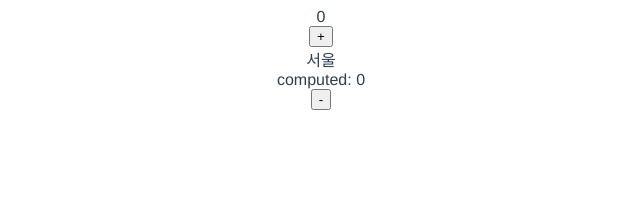
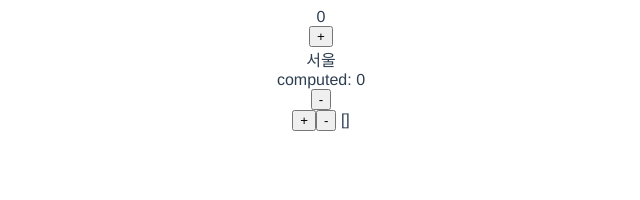
Before and after one commit to WonTaeJang/vue_dashboard, a Vue app: page /board in a window 1280 px wide. Shown: the top 200 px of the page, without its empty margins (319-959 px from the left). Built offline with nearby package versions, Linux system fonts and the light colour scheme.

Commit message:
pinia persistedstate

```diff
--- a/package.json
+++ b/package.json
@@ -10,6 +10,7 @@
   "dependencies": {
     "core-js": "^3.8.3",
     "pinia": "^2.0.20",
+    "pinia-plugin-persistedstate": "^2.1.1",
     "vue": "^3.2.13",
     "vue-router": "^4.1.3"
   },
--- a/src/components/DashBoard.vue
+++ b/src/components/DashBoard.vue
@@ -8,16 +8,24 @@
     <div>computed: {{getCount}}</div>
     <button @click="getCount = -1">-</button>
 
+    <div>
+      <button @click="listStore.addList(1)">+</button>
+      <button @click="listStore.popList">-</button>
+      {{listStore.getDataAll}}
+    </div>
+
+
   </div>
 </template>
 
 <script setup>
-// import { useListStore } from '@/store/list'
-// import { computed } from '@vue/runtime-core';
+import useListStore from '@/store/index'
 import {ref, onMounted, computed} from 'vue'
 
 const cnt = ref(0);
 const city = ref('');
+
+const listStore = useListStore();
 
 
 function plus(){
--- a/src/main.js
+++ b/src/main.js
@@ -1,9 +1,12 @@
 import { createApp } from 'vue'
 import {createPinia} from 'pinia'
+import piniaPluginPersistedstate from 'pinia-plugin-persistedstate'
 import router from './router'
 import App from './App.vue'
 
 const pinia = createPinia();
+pinia.use(piniaPluginPersistedstate);
+
 const app = createApp(App);
 
 app.use(router);
--- a/src/store/index.js
+++ b/src/store/index.js
@@ -1,17 +1,26 @@
 import { defineStore } from 'pinia';
-import { ref, } from 'vue'
 
 // setup stores
-const store = defineStore('list', () => {
-    const list = ref([]);
-
-    function addList(param){
-        list.value.push(param)
-    }
-
-    const getDataAll = computed(()=>{list.value})
-
-    return { list, addList, getDataAll };
+const store = defineStore('list', {
+    state: ()=>({
+        list: [],
+    }),
+    actions: {
+        addList(param){
+            this.list.push(param);
+        },
+        popList(){
+            this.list.pop();
+        }
+    },
+    getters: {
+        getDataAll: (state)=>{
+            return state.list;
+        }
+    },
+    persist: {
+        key: 'pinia'
+    },
 });
 
 export default store
```
Also changed, not shown: 1 other file (tests, documents, lock files or other folders).
